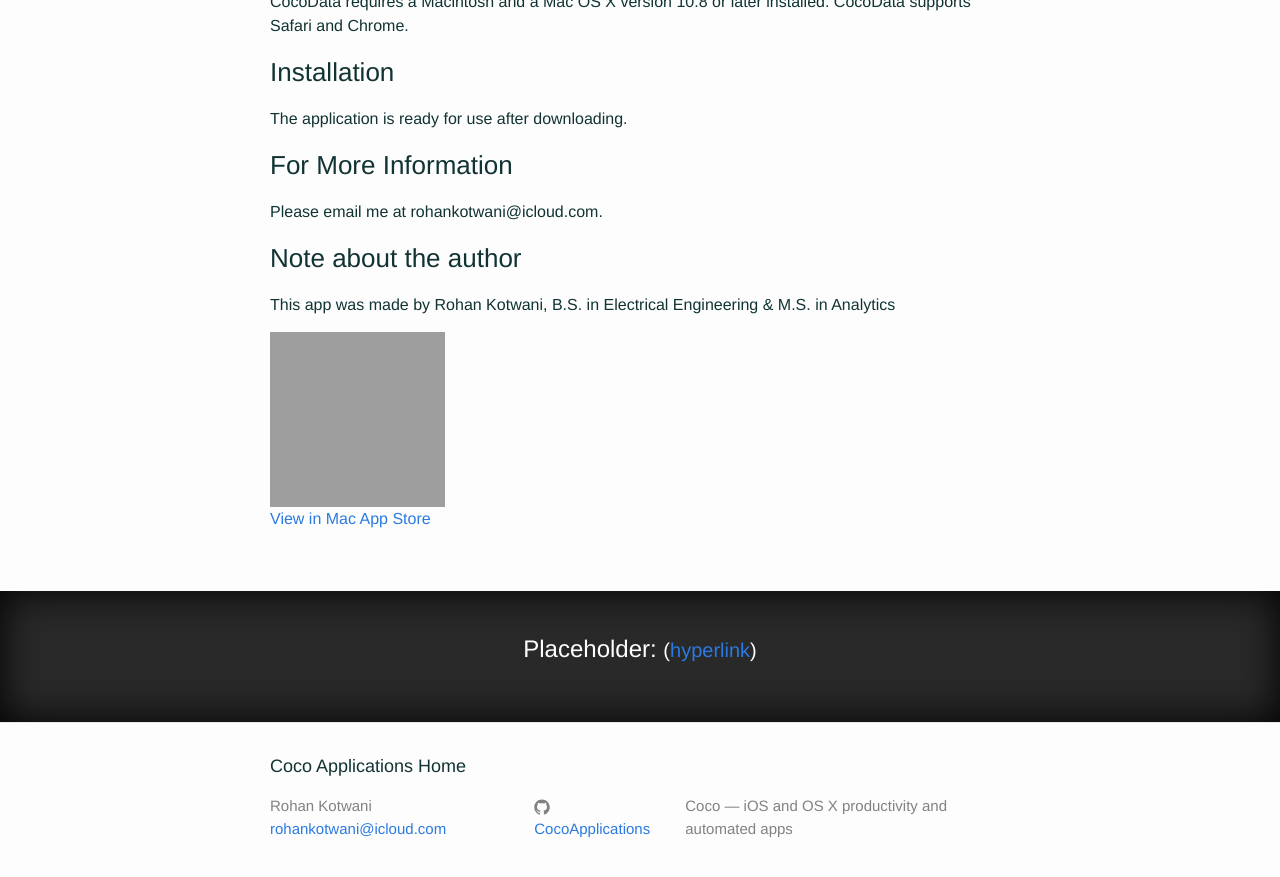
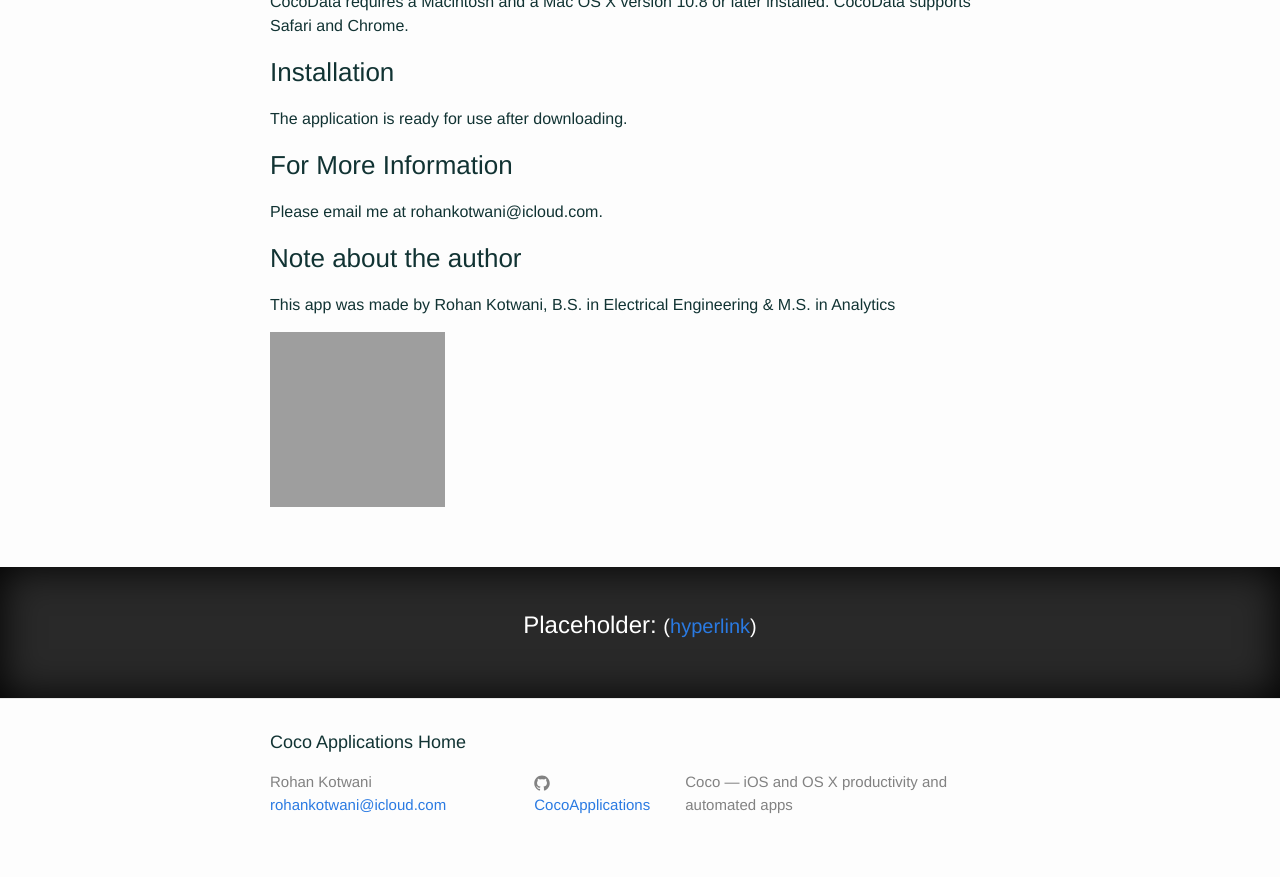
Before and after one commit to CocoApplications/CocoApplications, a Jekyll site: the page built from _posts/2017-09-25-CocoData.html, in a window 1280 px wide and 900 px high, scrolled down 718 px. Shown: the top 877 px of the window. Built offline with Jekyll 4.4.1, drawn with Linux system fonts in a browser that asks for light colours; grey boxes are pictures that could not be loaded.

Commit message:
prototyping

```diff
--- a/_posts/2017-09-25-CocoData.html
+++ b/_posts/2017-09-25-CocoData.html
@@ -79,8 +79,6 @@ tags:
     <meta itemprop="image" content="http://is4.mzstatic.com/image/thumb/Purple118/v4/84/ff/35/84ff3507-83ce-d26e-8f62-e5db306a11c4/source/175x175bb.png">
 
     </div></a>
-  <a align="left" onclick="return its.detect.openItunes('https://itunes.apple.com/us/app/cocodata/id1244502779?mt=12');" href="#" class="action view-in-appstore"><span>View in Mac App Store</span></a>
-
     </div>
 
 
```
